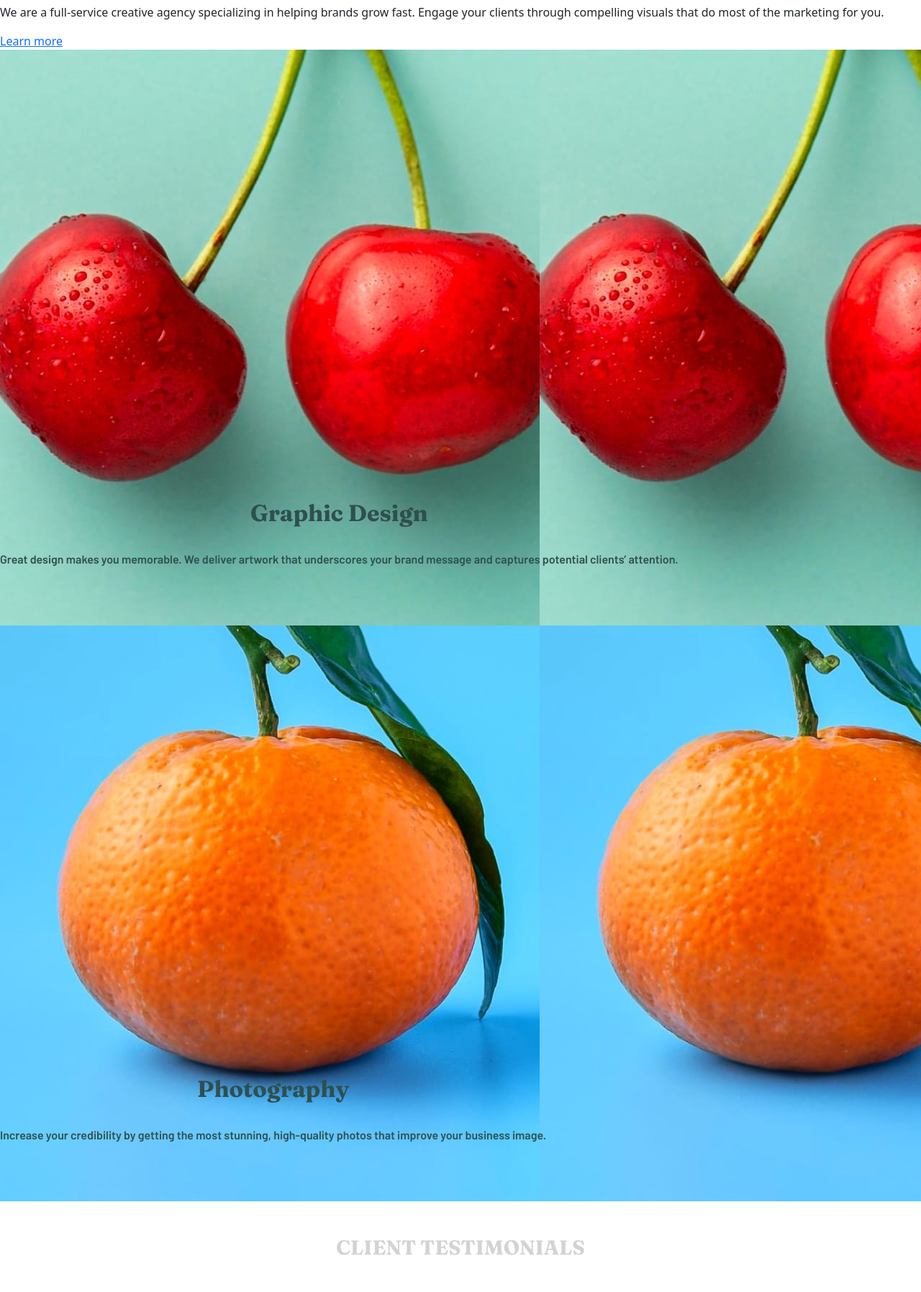
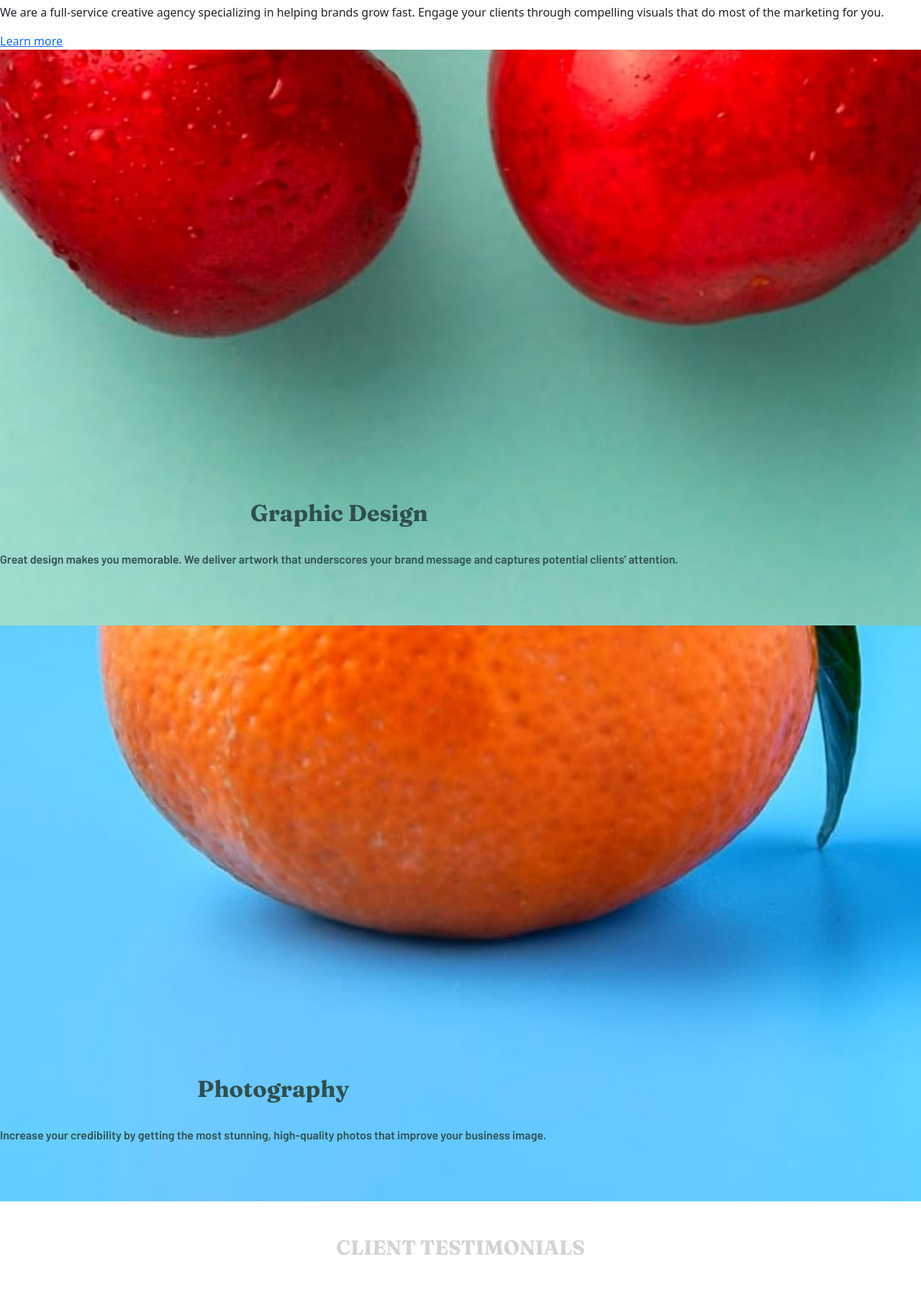
Before and after one commit to Tony-Leng/sunnyside-agency-landing-page-main, a website: page index.html in a window 1280 px wide. Shown: the part 2200-3995 px from the top of the page at 72% size. Drawn offline with nearby package versions, Linux system fonts and the light colour scheme.

Commit message:
fixed background image for hero-div

```diff
--- a/styles/hero-div.css
+++ b/styles/hero-div.css
@@ -1,12 +1,20 @@
 .design-img {
   background-image: url(../images/mobile/image-graphic-design.jpg);
   height: 100vh;
+  position: relative;
+  background-position: center;
+  background-repeat: no-repeat;
+  background-size: cover;
   position: relative;
 }
 
 .photography-img {
   background-image: url(../images/mobile/image-photography.jpg);
   height: 100vh;
+  position: relative;
+  background-position: center;
+  background-repeat: no-repeat;
+  background-size: cover;
   position: relative;
 }
 
--- a/styles/index.css
+++ b/styles/index.css
@@ -2,6 +2,7 @@
 @import "hero-image.css";
 @import "hero-div.css";
 @import "testimonials.css";
+@import "imageandtext-card.css";
 
 @media (max-width: 375px) {
   .hero-image {
```
Also changed, not shown: styles/imageandtext-card.css (added).
